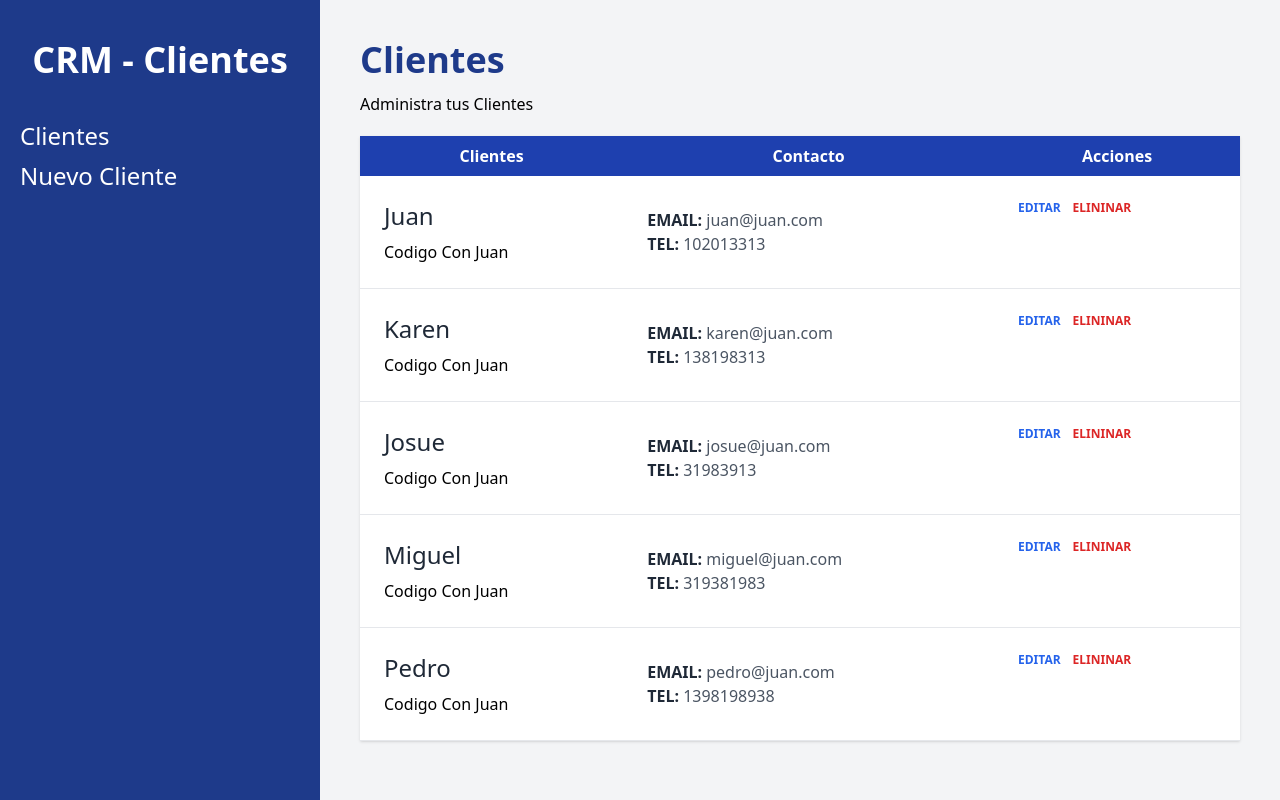
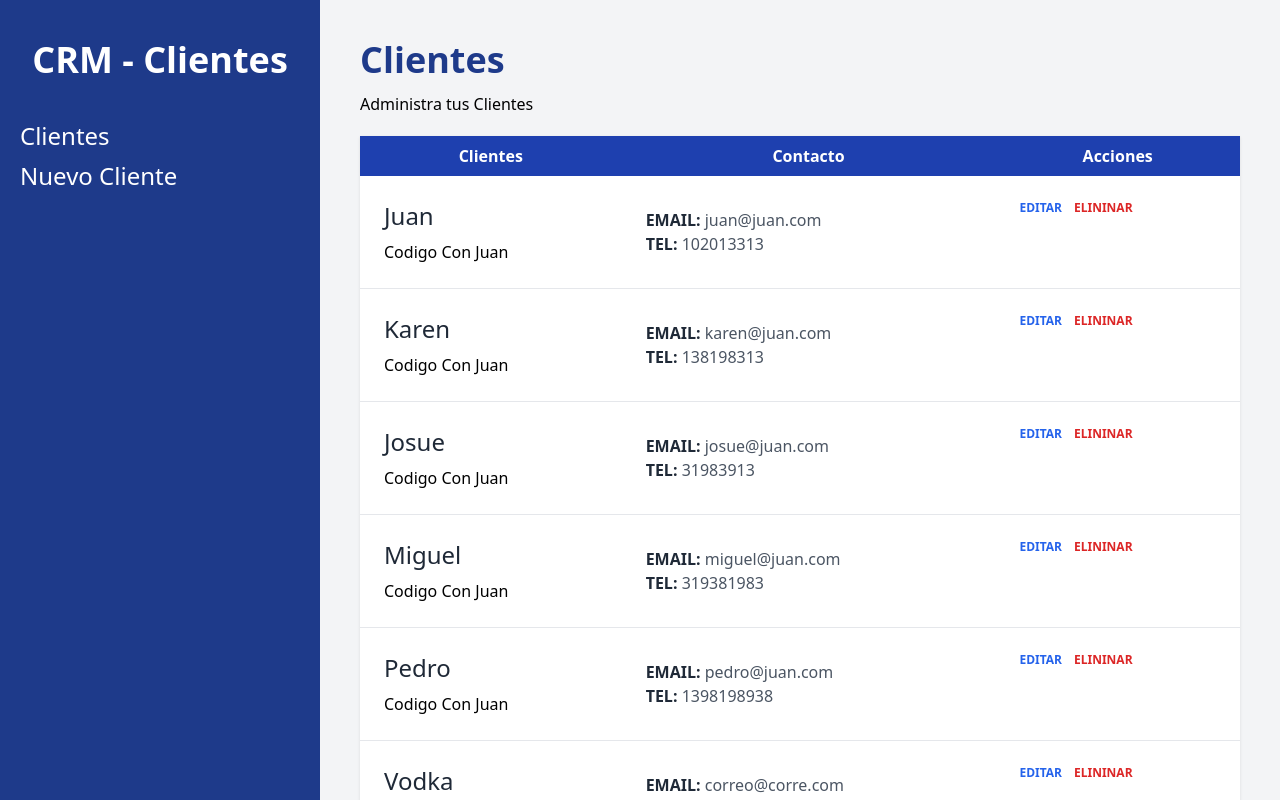
Before and after one commit to psyQore/CRM-React-2, a React (Vite) app: page / in a window 1280 px wide. Built offline with nearby package versions, Linux system fonts and the light colour scheme; data requests are answered from the project's data file.

Commit message:
Se crea la funcion para agregar cliente a la bd de json server

```diff
--- a/db.json
+++ b/db.json
@@ -34,6 +34,14 @@
       "phone": 1398198938,
       "email": "pedro@juan.com",
       "company": "Codigo Con Juan"
+    },
+    {
+      "name": "Vodka",
+      "company": "Qore",
+      "email": "correo@corre.com",
+      "phone": "234234423423423",
+      "notes": "Nuevo Cliente",
+      "id": 6
     }
   ]
 }
--- /dev/null
+++ b/src/components/ErrorPage.jsx
@@ -0,0 +1,15 @@
+import { useRouteError } from "react-router-dom";
+
+export default function ErrorPage() {
+  const error = useRouteError();
+
+  return (
+    <div className="space-y-8">
+      <h1 className="text-center text-6xl font-extrabold mt-20 text-blue-900">
+        CRM - Clientes
+      </h1>
+      <p className="text-center">Hubo un error</p>
+      <p className="text-center">{error.message}</p>
+    </div>
+  );
+}
--- /dev/null
+++ b/src/data/clients.js
@@ -0,0 +1,22 @@
+export async function getClients() {
+  const url = "http://localhost:3000/clients";
+
+  const response = await fetch(import.meta.env.VITE_API_URL);
+  const result = await response.json();
+  return result;
+}
+
+export async function addClient(data){
+  try {
+    const response = await fetch(import.meta.env.VITE_API_URL, {
+      method: "POST",
+      body: JSON.stringify(data),
+      headers: {
+        "Content-Type" : "application/json"
+      }
+    });
+    await response.json();
+  } catch (error) {
+    console.log(error)
+  }
+}
--- a/src/data/clients.jsx
+++ /dev/null
@@ -1,7 +0,0 @@
-export async function getClients() {
-  const url = "http://localhost:3000/clients";
-
-  const response = await fetch(import.meta.env.VITE_API_URL);
-  const result = await response.json();
-  return result;
-}
--- a/src/main.jsx
+++ b/src/main.jsx
@@ -5,6 +5,7 @@ import { createBrowserRouter, RouterProvider } from "react-router-dom";
 import Layout from "./components/Layout";
 import NewCLient, { action as newClientAction } from "./pages/NewCLient";
 import Index, { loader as clientsLoader } from "./pages/Index";
+import ErrorPage from "./components/ErrorPage";
 
 const router = createBrowserRouter([
   {
@@ -15,6 +16,8 @@ const router = createBrowserRouter([
         index: true,
         element: <Index />,
         loader: clientsLoader,
+        errorElement: <ErrorPage/>
+
       },
       {
         path: "/clients/new",
--- a/src/pages/NewCLient.jsx
+++ b/src/pages/NewCLient.jsx
@@ -1,6 +1,7 @@
-import { useNavigate, Form, useActionData } from "react-router-dom";
+import { useNavigate, Form, useActionData, redirect } from "react-router-dom";
 import FormNewClient from "../components/FormNewClient";
 import Error from "../components/Error";
+import { addClient } from "../data/clients";
 
 export async function action({ request }) {
   const formData = await request.formData();
@@ -18,21 +19,23 @@ export async function action({ request }) {
     "([!#-'*+/-9=?A-Z^-~-]+(.[!#-'*+/-9=?A-Z^-~-]+)*|\"([]!#-[^-~ \t]|(\\[\t -~]))+\")@([!#-'*+/-9=?A-Z^-~-]+(.[!#-'*+/-9=?A-Z^-~-]+)*|[[\t -Z^-~]*])"
   );
 
-  if(!regex.test(email)){
-    errors.push("El email no es válido")
+  if (!regex.test(email)) {
+    errors.push("El email no es válido");
   }
 
   // Retornar errores
   if (Object.keys(errors).length) {
     return errors;
   }
+
+  await addClient(data);
+
+  return redirect("/");
 }
 
 const NewCLient = () => {
   const errors = useActionData();
   const navigate = useNavigate();
-
-  console.log(errors);
 
   return (
     <>
```
